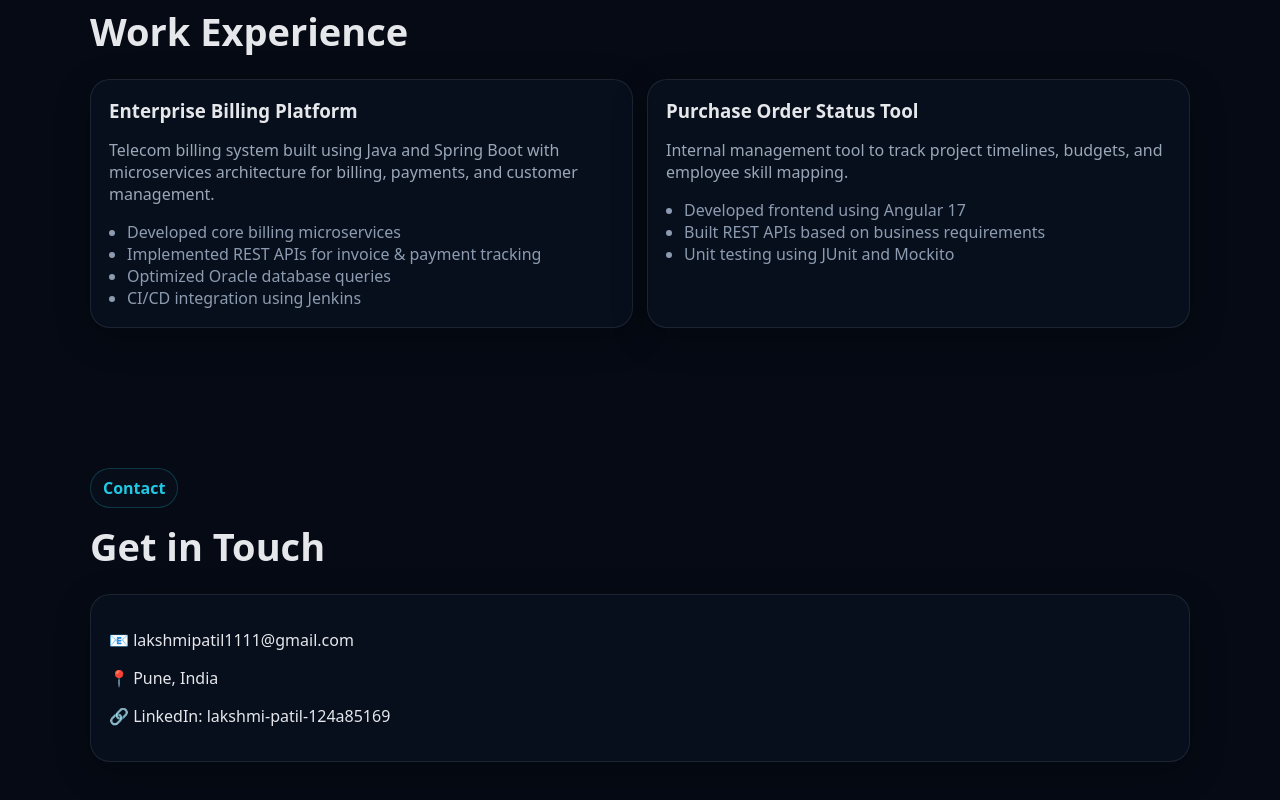
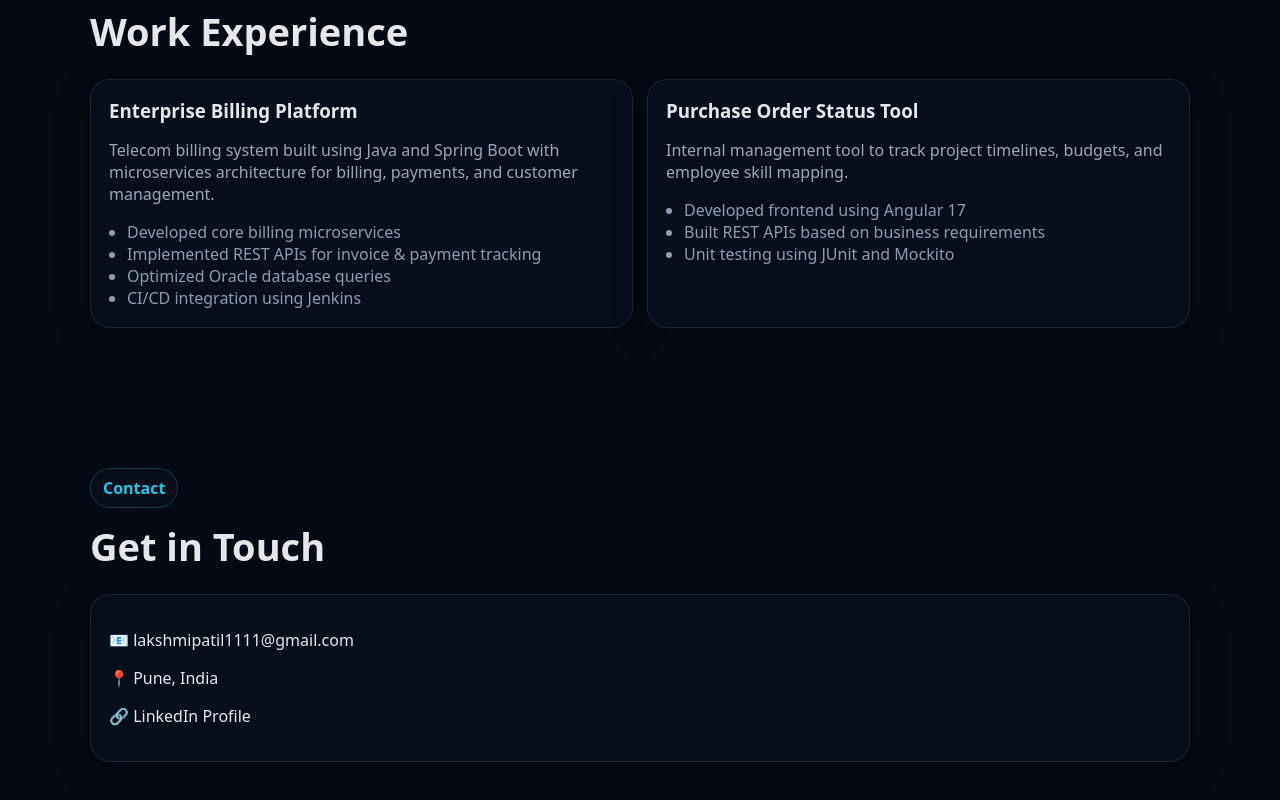
Before and after one commit to lakshmi-pat/lakshmi-pat.github.io, a plain HTML site: page index.html in a window 1280 px wide. Shown: the part 1671-2471 px from the top of the page. Drawn offline with Linux system fonts and the light colour scheme.

Commit message:
Update index.html

```diff
--- a/index.html
+++ b/index.html
@@ -181,7 +181,7 @@
       <div class="card">
         <p>📧 lakshmipatil1111@gmail.com</p>
         <p>📍 Pune, India</p>
-        <p>🔗 LinkedIn: lakshmi-patil-124a85169</p>
+        <p>🔗 <a href="https://www.linkedin.com/in/lakshmi-patil-124a85169" target="_blank" rel="noreferrer">LinkedIn Profile</a></p>
       </div>
     </div>
   </section>
```
